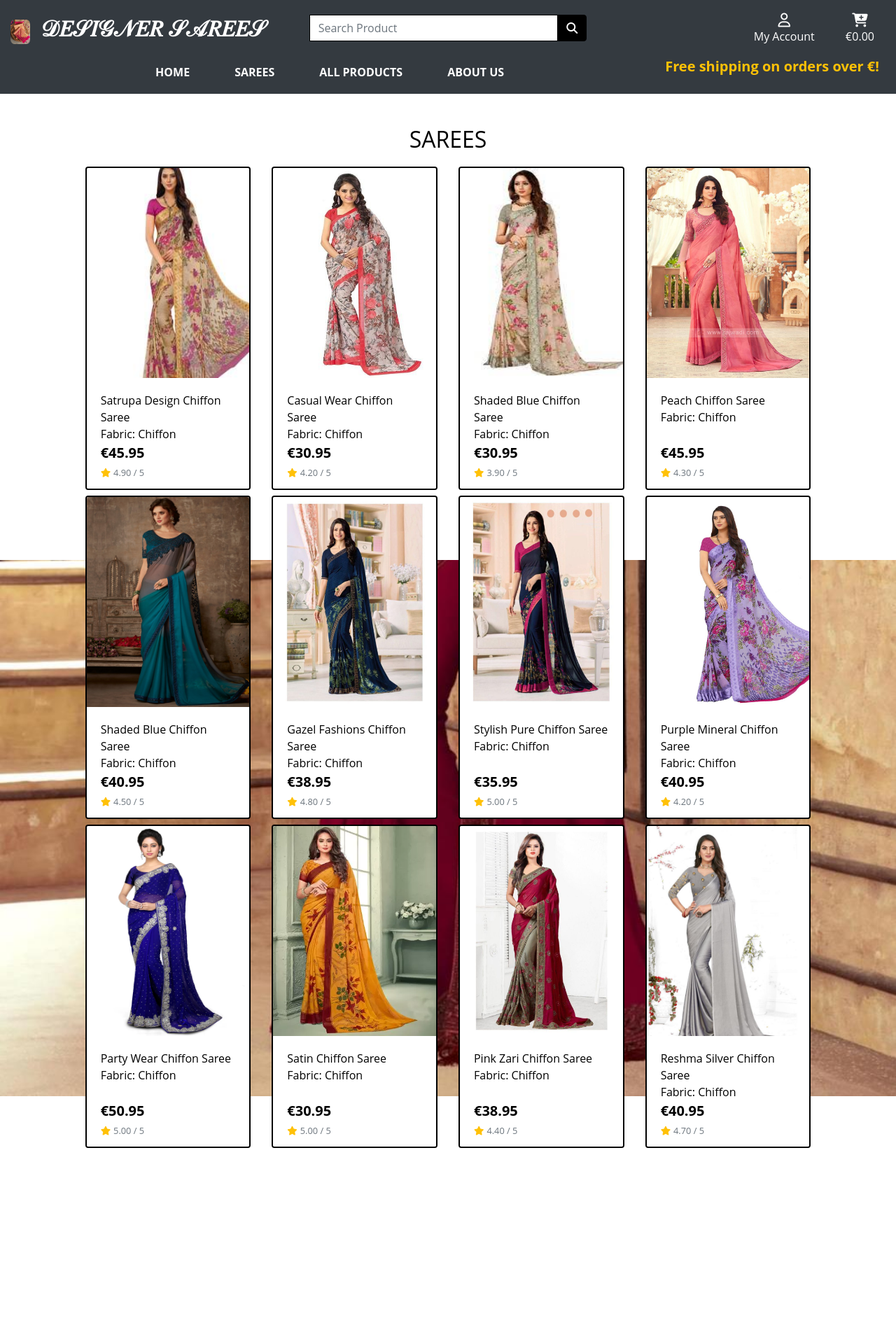
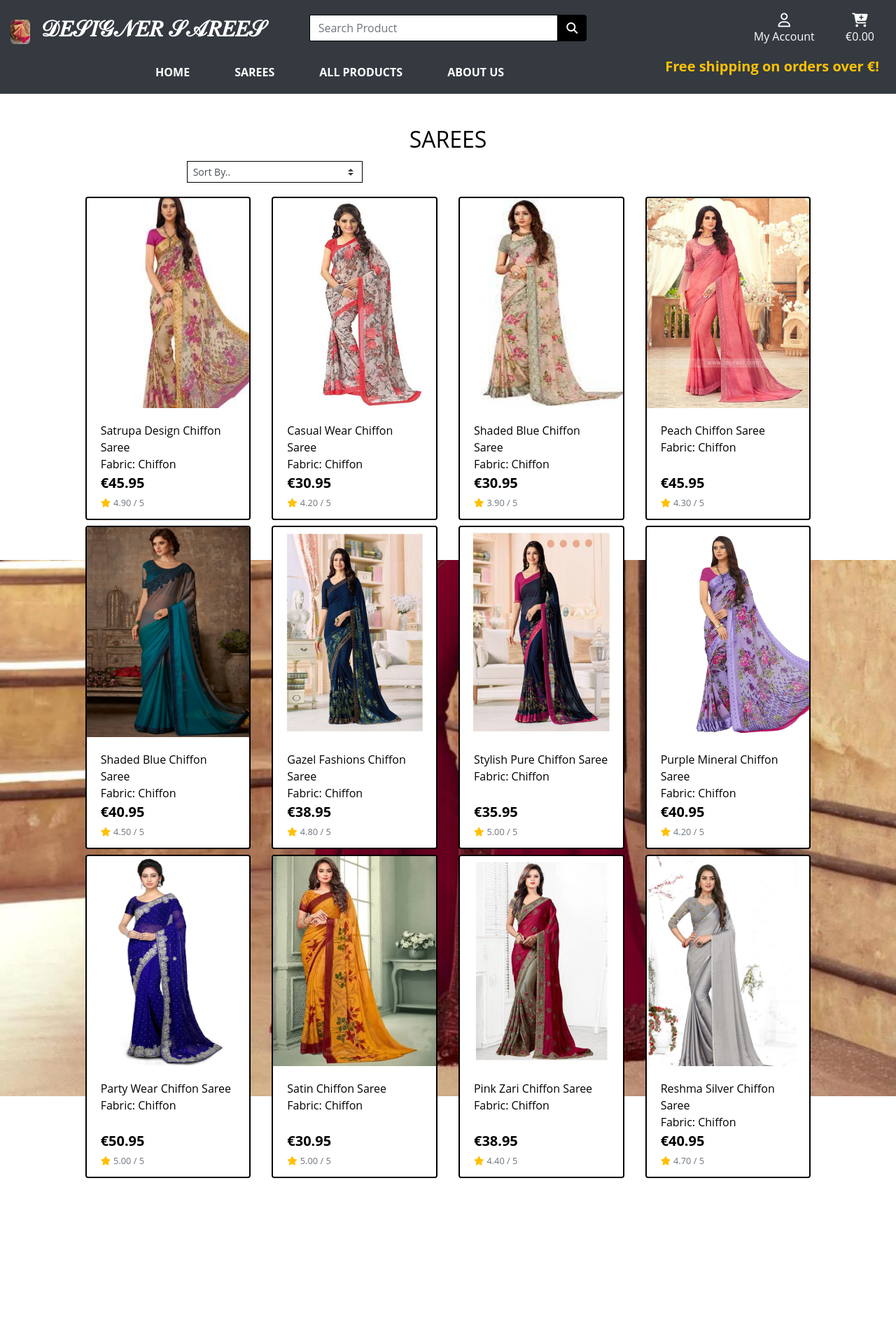
Before and after one commit to KSanthanesh/designer-silks, a Django app: page /products/?category=chiffon_sarees in a window 1280 px wide. Shown: the top 1920 px of the page at 70% size. Run offline with Django 3.2, Linux system fonts and the light colour scheme; data comes from the database, SQL or seed files in the repository; some libraries are stand-ins or nearby versions.

Commit message:
Add sorting in products.html page

```diff
--- a/products/templates/products/products.html
+++ b/products/templates/products/products.html
@@ -18,6 +18,31 @@
            <div class="col text-center mt-3">
                <h2 class="logo-font">Sarees</h2>
            </div>
+        </div>
+        <div class="row">
+            <div class="product-container col-10 offser-1">
+                <div class="row mt-1 mb-2">
+                    <div class="col-12 col-md-6 my-auto order-md-last d-flex justify-content-center justify-content-md-end">
+                        <div class="sort-select-wrapper w-50">
+                            <select id="sort-selector" class="custom-select custom-select-sm rounded-0 border
+                            border-{%if current_sorting != 'None_None' %}info{% else %}black{% endif %}">
+                            <option value="reset" {% if current_sorting == 'None_None' %}selected{% endif %}>Sort By..</option>
+                            <option value="price_asc" {% if current_sorting == 'price_asc' %}selected{% endif %}>Price (low to high)</option>
+                            <option value="price_desc" {% if current_sorting == 'price_desc' %}selected{% endif %}>Price (high to low)</option>
+                            <option value="rating_asc" {% if current_sorting == 'rating_asc' %}selected{% endif %}>Rating (low to high)</option>
+                            <option value="rating_desc" {% if current_sorting == 'rating_desc' %}selected{% endif %}>Rating (high to low)</option>
+                            <option value="name_asc" {% if current_sorting == 'name_asc' %}selected{% endif %}>Name (low to high)</option>
+                            <option value="name_desc" {% if current_sorting == 'name_desc' %}selected{% endif %}>Name (high to low)</option>
+                            <option value="category_asc" {% if current_sorting == 'category_asc' %}selected{% endif %}>Category (A-Z)</option>
+                            <option value="category_desc" {% if current_sorting == 'category_desc' %}selected{% endif %}>Category (Z-A)</option>
+
+
+                        </select>
+                        </div>
+                    </div>
+
+                </div>
+            </div>
         </div>
         <div class="row">
             <div class="product-container col-10 offset-1">
@@ -53,3 +78,35 @@
     </div>
 
 {% endblock %}
+
+
+{% block postloadjs %}
+    {{block.super }}
+    <script>
+        $('.btt-link').click(function(e) {
+            window,scroll(0,0)
+        })
+    </script>
+    <script>
+        $('sort-selector').change(function() {
+            var selector = $(this);
+            var currentUrl = new URL(window.location);
+
+            varselectVal = selector.val();
+            if(selectedVal != "reset"){
+                var sort = selectedval.split("_")[0];
+                var direction = selectedval.split("_")[1];
+
+                currentUrl.searchParams.set("sort", sort);
+                currentUrl.searchParams.set("direction", direction);
+
+                window.location.replace(currentUrl)
+            } else {
+                currentUrl.searchParams.delete("sort");
+                currentUrl.searchParams.delete("direction");
+
+                window.location.replace(currentUrl)
+            }
+        })
+    </script>
+{% endblock %}
--- a/products/views.py
+++ b/products/views.py
@@ -3,6 +3,7 @@
 from django.shortcuts import render, redirect, reverse, get_object_or_404
 from django.contrib import messages
 from django.db.models import Q
+from django.db.models.functions import Lower
 from .models import Product, Category
 
 
@@ -16,14 +17,18 @@ def all_products(request):
 
     if request.GET:
         if 'sort' in request.GET:
-            sort = request.GET['sort']
-            if sort == 'name':
-                sort = 'lower_name'
+            sortkey = request.GET['sort']
+            sort = sortkey
+            if sortkey == 'name':
+                sortkey = 'lower_name'
+                products = products.annotate(lower_name=Lower('name'))
+            if sortkey == 'category':
+                sortkey = 'category__name'
             if 'direction' in request.GET:
                 direction = request.GET['direction']
                 if direction == 'desc':
-                    sort = f'-{sort}'
-                products = products.order_by(sort)
+                    sortkey = f'-{sortkey}'
+                products = products.order_by(sortkey)
 
         if 'category' in request.GET:
             categories = request.GET['category'].split(',')
@@ -39,10 +44,13 @@ def all_products(request):
             queries = Q(name__icontains=query) | Q(description__icontains=query)  # noqa: E501
             products = products.filter(queries)
 
+        current_sorting = f'{sort}_{direction}'
+
     context = {
         'products': products,
         'search_term': query,
         'current_categories': categories,
+        'current_sorting': current_sorting,
     }
     return render(request, 'products/products.html', context)
 
```
